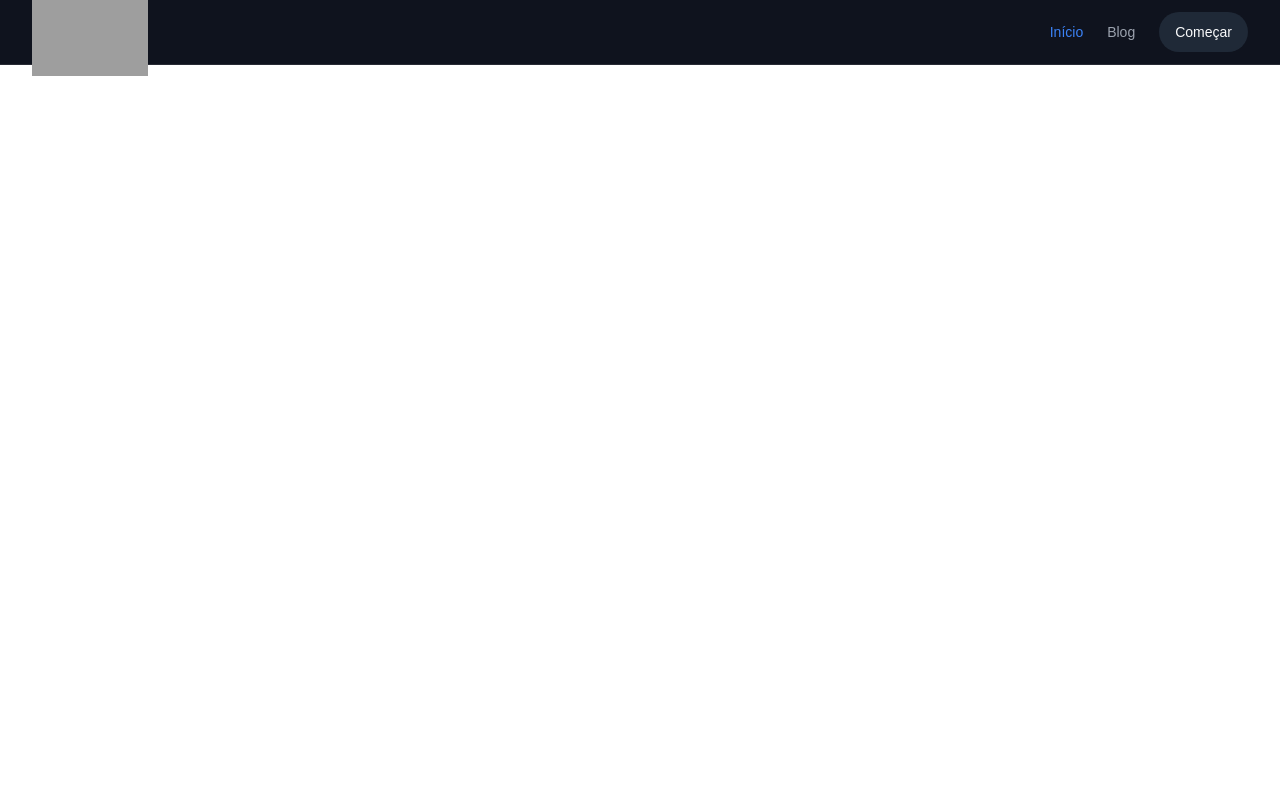
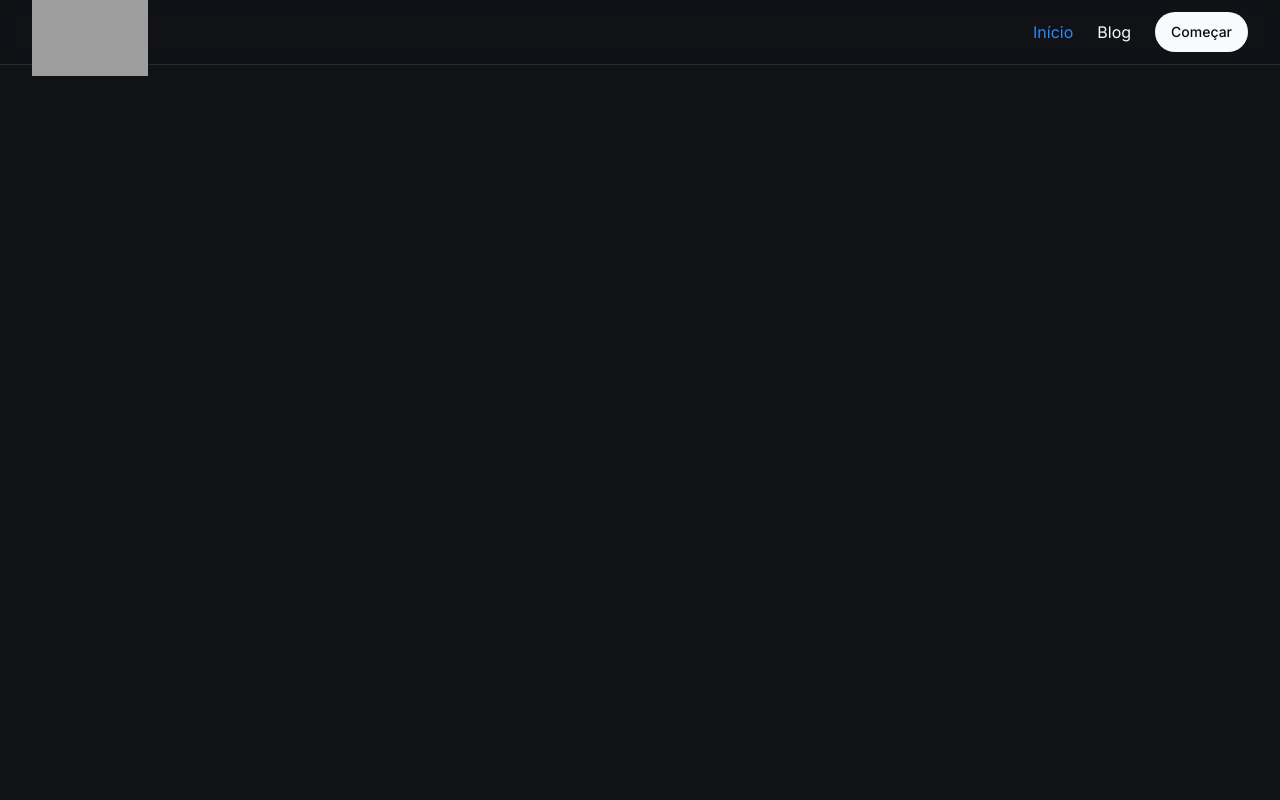
Before and after one commit to renansaatman/site-blog, a Next.js app: page / in a window 1280 px wide. Shown: the top 800 px of the page. Built offline with nearby package versions, Linux system fonts and the light colour scheme; grey boxes are pictures that could not be loaded.

Commit message:
refactor: add tailwind styles config

```diff
--- a/src/components/active-link/active-link.tsx
+++ b/src/components/active-link/active-link.tsx
@@ -8,8 +8,8 @@
 
 export function ActiveLink({ children, href, ...rest }: ActiveLink) {
   const router = useRouter()
-  const isCurrentPath = router.asPath === href || router.asPath === rest.as || router.asPath.startsWith(String(rest.as))
+  const isCurrentPath = router.asPath === href || router.asPath === rest.as
   return (
-    <Link href={href} className={cn('text-sm font-medium transition-colors hover:text-blue-500', isCurrentPath ? 'text-blue-500' : 'text-muted-foreground')}>{children}</Link>
+    <Link href={href} className={cn('text-action-sm transition-colors hover:text-blue-200', isCurrentPath ? 'text-blue-200' : 'text-gray-100')}>{children}</Link>
   )
 }
--- a/src/components/footer/footer.tsx
+++ b/src/components/footer/footer.tsx
@@ -3,15 +3,15 @@
 
 export function Footer() {
   return (
-    <footer className="border-t border-white/10">
+    <footer className="bg-gray-500">
       <div className="mx-auto max-w-7xl px-4 sm:px-6 lg:px-8">
         <div className="flex justify-between md:flex-row gap-8 py-8">
           <Logo />
 
-          <nav className="flex flex-col md:flex-row items-start gap-4 text-sm text-muted-foreground">
-            <Link href="/termos-de-uso" className="hover:text-primary">Termos de uso</Link>
-            <Link href="/politica-de-privacidade" className="hover:text-primary">Política de privacidade</Link>
-            <Link href="/feedback" className="hover:text-primary">Feedback</Link>
+          <nav className="flex flex-col md:flex-row items-start gap-4 text-sm text-blue-100">
+            <Link href="/termos-de-uso" className="hover:text-blue-200">Termos de uso</Link>
+            <Link href="/politica-de-privacidade" className="hover:text-blue-200">Política de privacidade</Link>
+            <Link href="/feedback" className="hover:text-blue-200">Feedback</Link>
           </nav>
         </div>
       </div>
--- a/src/components/header/header.tsx
+++ b/src/components/header/header.tsx
@@ -14,7 +14,7 @@
           <nav className="flex items-center gap-6">
             <ActiveLink href="/">Início</ActiveLink>
             <ActiveLink href="/blog">Blog</ActiveLink>
-            <Button variant="secondary" className="rounded-full" asChild>
+            <Button variant="secondary" asChild>
               <Link href="/comecar">Começar</Link>
             </Button>
           </nav>
--- a/src/components/layout/layout.tsx
+++ b/src/components/layout/layout.tsx
@@ -1,13 +1,18 @@
+import { Inter } from "next/font/google";
 import { Footer } from "../footer";
 import { Header } from "../header";
+
 type LayoutProps = {
   children: React.ReactNode
 }
 
+const inter = Inter({
+  subsets: ['latin']
+})
 
 export function Layout({children}: LayoutProps) {
   return (
-    <div className="relative flex min-h-screen flex-col dark">
+    <div className={`${inter.className} relative flex min-h-screen flex-col bg-gray-700`}>
       <Header />
       <main className="flex-1 flex flex-col mb-12">
         {children}
--- a/src/components/ui/button.tsx
+++ b/src/components/ui/button.tsx
@@ -9,13 +9,13 @@
   {
     variants: {
       variant: {
-        default: "bg-primary text-primary-foreground hover:bg-primary/90",
+        default: "bg-blue-200 text-white hover:bg-blue-300",
         destructive:
           "bg-destructive text-destructive-foreground hover:bg-destructive/90",
         outline:
-          "border border-input bg-background hover:bg-accent hover:text-accent-foreground",
+          "border border-gray-400 bg-gray-700 transition-colors duration-200 hover:text-blue-200 hover:border-blue-200",
         secondary:
-          "bg-secondary text-secondary-foreground hover:bg-secondary/80",
+          "bg-gray-100 text-gray-800 hover:bg-blue-100 rounded-full",
         ghost: "hover:bg-accent hover:text-accent-foreground",
         link: "text-primary underline-offset-4 hover:underline",
       },
--- a/src/styles/globals.css
+++ b/src/styles/globals.css
@@ -1,86 +1,3 @@
 @tailwind base;
 @tailwind components;
 @tailwind utilities;
-
-:root {
-  --background: #ffffff;
-  --foreground: #171717;
-}
-
-@media (prefers-color-scheme: dark) {
-  :root {
-    --background: #0a0a0a;
-    --foreground: #ededed;
-  }
-}
-
-body {
-  color: var(--foreground);
-  background: var(--background);
-  font-family: Arial, Helvetica, sans-serif;
-}
-
-@layer base {
-  :root {
-    --background: 0 0% 100%;
-    --foreground: 224 71.4% 4.1%;
-    --card: 0 0% 100%;
-    --card-foreground: 224 71.4% 4.1%;
-    --popover: 0 0% 100%;
-    --popover-foreground: 224 71.4% 4.1%;
-    --primary: 220.9 39.3% 11%;
-    --primary-foreground: 210 20% 98%;
-    --secondary: 220 14.3% 95.9%;
-    --secondary-foreground: 220.9 39.3% 11%;
-    --muted: 220 14.3% 95.9%;
-    --muted-foreground: 220 8.9% 46.1%;
-    --accent: 220 14.3% 95.9%;
-    --accent-foreground: 220.9 39.3% 11%;
-    --destructive: 0 84.2% 60.2%;
-    --destructive-foreground: 210 20% 98%;
-    --border: 220 13% 91%;
-    --input: 220 13% 91%;
-    --ring: 224 71.4% 4.1%;
-    --chart-1: 12 76% 61%;
-    --chart-2: 173 58% 39%;
-    --chart-3: 197 37% 24%;
-    --chart-4: 43 74% 66%;
-    --chart-5: 27 87% 67%;
-    --radius: 0.5rem
-  }
-  .dark {
-    --background: 224 71.4% 4.1%;
-    --foreground: 210 20% 98%;
-    --card: 224 71.4% 4.1%;
-    --card-foreground: 210 20% 98%;
-    --popover: 224 71.4% 4.1%;
-    --popover-foreground: 210 20% 98%;
-    --primary: 210 20% 98%;
-    --primary-foreground: 220.9 39.3% 11%;
-    --secondary: 215 27.9% 16.9%;
-    --secondary-foreground: 210 20% 98%;
-    --muted: 215 27.9% 16.9%;
-    --muted-foreground: 217.9 10.6% 64.9%;
-    --accent: 215 27.9% 16.9%;
-    --accent-foreground: 210 20% 98%;
-    --destructive: 0 62.8% 30.6%;
-    --destructive-foreground: 210 20% 98%;
-    --border: 215 27.9% 16.9%;
-    --input: 215 27.9% 16.9%;
-    --ring: 216 12.2% 83.9%;
-    --chart-1: 220 70% 50%;
-    --chart-2: 160 60% 45%;
-    --chart-3: 30 80% 55%;
-    --chart-4: 280 65% 60%;
-    --chart-5: 340 75% 55%
-  }
-}
-
-@layer base {
-  * {
-    @apply border-border;
-  }
-  body {
-    @apply bg-background text-foreground;
-  }
-}
--- a/tailwind.config.ts
+++ b/tailwind.config.ts
@@ -8,55 +8,66 @@
     './src/app/**/*.{js,jsx,ts,tsx,mdx}',
   ],
   theme: {
+  	container: {
+      center: true,
+      padding: '2rem',
+      screens: {
+        '2xl': '1200px',
+      },
+    },
     extend: {
+      colors: {
+        white: '#FFFFFF',
+        blue: {
+          100: '#7EA4D7',
+          200: '#2C85FC',
+          300: '#2266C1',
+          400: '#0D284C',
+        },
+        cyan: {
+          100: '#2DEBFC',
+          200: '#187D86',
+          300: '#0E474C',
+        },
+        gray: {
+          100: '#F9FAFC',
+          200: '#D3D5D9',
+          300: '#93979F',
+          400: '#20242C',
+          500: '#16181D',
+          600: '#14161A',
+          700: '#101216',
+          800: '#0B0C0F',
+        },
+      },
       borderRadius: {
-  			lg: 'var(--radius)',
-  			md: 'calc(var(--radius) - 2px)',
-  			sm: 'calc(var(--radius) - 4px)'
+        lg: '0.5rem',
+        md: 'calc(0.5rem - 2px)',
+        sm: 'calc(0.5rem - 4px)',
       },
-  		colors: {
-  			background: 'hsl(var(--background))',
-  			foreground: 'hsl(var(--foreground))',
-  			card: {
-  				DEFAULT: 'hsl(var(--card))',
-  				foreground: 'hsl(var(--card-foreground))'
+      fontFamily: {
+        sans: ['PT Sans Caption', 'sans-serif'],
+        inter: ['Inter', 'sans-serif'],
       },
-  			popover: {
-  				DEFAULT: 'hsl(var(--popover))',
-  				foreground: 'hsl(var(--popover-foreground))'
+      fontSize: {
+        // Headings - PT Sans Caption
+        'heading-hg': ['40px', { lineHeight: '120%', fontWeight: '700' }],
+        'heading-xl': ['32px', { lineHeight: '120%', fontWeight: '700' }],
+        'heading-lg': ['28px', { lineHeight: '120%', fontWeight: '700' }],
+        'heading-md': ['24px', { lineHeight: '120%', fontWeight: '700' }],
+        'heading-sm': ['20px', { lineHeight: '120%', fontWeight: '700' }],
+        'heading-xs': ['16px', { lineHeight: '120%', fontWeight: '700' }],
+
+        // Body - Inter
+        'body-md': ['16px', { lineHeight: '150%', fontWeight: '400' }],
+        'body-sm': ['14px', { lineHeight: '150%', fontWeight: '400' }],
+        'body-xs': ['12px', { lineHeight: '150%', fontWeight: '400' }],
+
+        // Action - Inter
+        'action-md': ['16px', { lineHeight: 'normal', fontWeight: '500' }],
+        'action-sm': ['14px', { lineHeight: 'normal', fontWeight: '500' }],
       },
-  			primary: {
-  				DEFAULT: 'hsl(var(--primary))',
-  				foreground: 'hsl(var(--primary-foreground))'
     },
-  			secondary: {
-  				DEFAULT: 'hsl(var(--secondary))',
-  				foreground: 'hsl(var(--secondary-foreground))'
-  			},
-  			muted: {
-  				DEFAULT: 'hsl(var(--muted))',
-  				foreground: 'hsl(var(--muted-foreground))'
-  			},
-  			accent: {
-  				DEFAULT: 'hsl(var(--accent))',
-  				foreground: 'hsl(var(--accent-foreground))'
-  			},
-  			destructive: {
-  				DEFAULT: 'hsl(var(--destructive))',
-  				foreground: 'hsl(var(--destructive-foreground))'
-  			},
-  			border: 'hsl(var(--border))',
-  			input: 'hsl(var(--input))',
-  			ring: 'hsl(var(--ring))',
-  			chart: {
-  				'1': 'hsl(var(--chart-1))',
-  				'2': 'hsl(var(--chart-2))',
-  				'3': 'hsl(var(--chart-3))',
-  				'4': 'hsl(var(--chart-4))',
-  				'5': 'hsl(var(--chart-5))'
-  			}
-  		}
-  	}
   },
   // eslint-disable-next-line @typescript-eslint/no-require-imports
   plugins: [require("tailwindcss-animate")],
```
Lines whose indentation alone changed are shown as unchanged.
